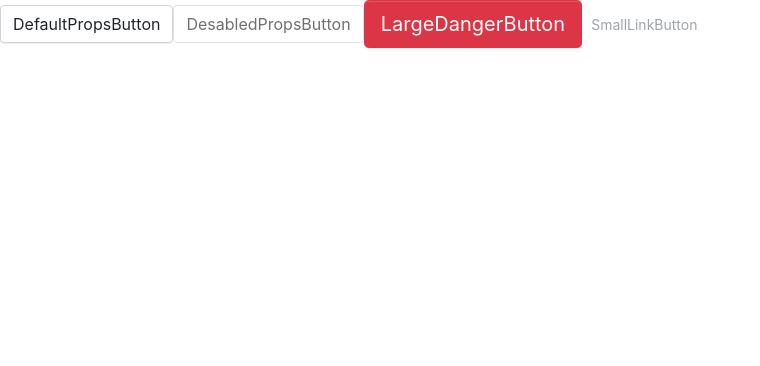
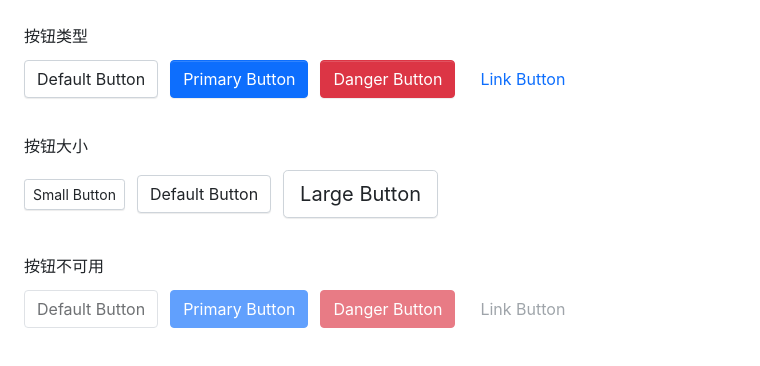
Before and after one commit to Laughingdyc/XD-UI, a React (Create React App) app: page / in a window 1280 px wide. Shown: the top 366 px of the page, without its empty margins (0-760 px from the left). Built offline with nearby package versions, Linux system fonts and the light colour scheme.

Commit message:
feat: button 整理

```diff
--- a/src/App.css
+++ /dev/null
@@ -1,38 +0,0 @@
-.App {
-  text-align: center;
-}
-
-.App-logo {
-  height: 40vmin;
-  pointer-events: none;
-}
-
-@media (prefers-reduced-motion: no-preference) {
-  .App-logo {
-    animation: App-logo-spin infinite 20s linear;
-  }
-}
-
-.App-header {
-  background-color: #282c34;
-  min-height: 100vh;
-  display: flex;
-  flex-direction: column;
-  align-items: center;
-  justify-content: center;
-  font-size: calc(10px + 2vmin);
-  color: white;
-}
-
-.App-link {
-  color: #61dafb;
-}
-
-@keyframes App-logo-spin {
-  from {
-    transform: rotate(0deg);
-  }
-  to {
-    transform: rotate(360deg);
-  }
-}
--- /dev/null
+++ b/src/App.scss
@@ -0,0 +1,12 @@
+
+.button-demo-wrapper{
+    margin: 24px;
+
+    .button-demo-title{
+        margin-bottom: 12px;
+    }
+
+    > *{
+        margin: 0 12px 12px 0;
+    }
+}
--- a/src/App.tsx
+++ b/src/App.tsx
@@ -1,27 +1,32 @@
 import React from 'react';
+import './App.scss'
 import './styles/index.scss';
 import Button, { ButtonSize, ButtonType } from './components/Button/button';
 
 function App() {
   return (
-    <div className="App">
-      <Button onClick={(e) => {console.log(e)}}>DefaultPropsButton</Button>
-      <Button disabled>DesabledPropsButton</Button>
-      <Button
-        btnType={ButtonType.Danger}
-        size={ButtonSize.Large}
-      >
-        LargeDangerButton
-      </Button>
-      <Button
-        disabled
-        btnType={ButtonType.Link}
-        size={ButtonSize.Small}
-        href='https://www.baidu.com/'
-      >
-        SmallLinkButton
-      </Button>
-    </div>
+    <>
+      <div className='button-demo-wrapper'>
+        <div className='button-demo-title'>按钮类型</div>
+        <Button>Default Button</Button>
+        <Button btnType={ButtonType.Primary}>Primary Button</Button>
+        <Button btnType={ButtonType.Danger}>Danger Button</Button>
+        <Button btnType={ButtonType.Link}>Link Button</Button>
+      </div>
+      <div className='button-demo-wrapper'>
+        <div className='button-demo-title'>按钮大小</div>
+        <Button size={ButtonSize.Small}>Small Button</Button>
+        <Button>Default Button</Button>
+        <Button size={ButtonSize.Large}>Large Button</Button>
+      </div>
+      <div className='button-demo-wrapper'>
+        <div className='button-demo-title'>按钮不可用</div>
+        <Button disabled>Default Button</Button>
+        <Button btnType={ButtonType.Primary} disabled>Primary Button</Button>
+        <Button btnType={ButtonType.Danger} disabled>Danger Button</Button>
+        <Button btnType={ButtonType.Link} disabled>Link Button</Button>
+      </div>
+    </>
   );
 }
 
--- a/src/components/Button/_style.scss
+++ b/src/components/Button/button.scss
@@ -24,7 +24,6 @@
         cursor: not-allowed;
         opacity: $btn-disabled-opacity;
         box-shadow: none;
-        pointer-events: none;
 
         // 所有子元素
         > * {
@@ -96,6 +95,7 @@
 
     &:disabled, &.disabled {
         color: $btn-link-disabled-color;
-        pointer-events: none;
+        cursor: not-allowed;
+        text-decoration: none;
     }
 }
--- a/src/components/Button/button.tsx
+++ b/src/components/Button/button.tsx
@@ -31,38 +31,33 @@ const Button: React.FC<ButtonProps> = (Props) => {
         className,
         size,
         btnType,
-        href,
+        href = '',
         children,
         ...restProps
     } = Props
 
     const classes = classNames('btn', className, {
-        // 'disabled'        : ( btnType === ButtonType.Link ) && disabled,
         'disabled'        : disabled,
         [`btn-${btnType}`]: btnType,
         [`btn-${size}`]   : size,
     })
 
-    if ( btnType === ButtonType.Link && href ) {
-        return (
-            <a
-                className={classes}
-                href={href}
-                {...restProps}
-            >
-                {children}
-            </a>
-        )
+    const ButtonBtn = (
+        <button className={classes} disabled={disabled} {...restProps}>{children}</button>
+    )
+
+    const LinkBtn = (
+        <a className={classes} href={href} {...restProps}>{children}</a>
+    )
+
+    const DisabledLinkBtn = (
+        <span className={classes} {...restProps}>{children}</span>
+    )
+
+    if ( btnType === ButtonType.Link ) {
+        return disabled ? DisabledLinkBtn : LinkBtn
     } else {
-        return (
-            <button
-                className={classes}
-                disabled={disabled}
-                {...restProps}
-            >
-                {children}
-            </button>
-        )
+        return ButtonBtn
     }
 }
 
--- a/src/styles/_ReBoot.scss
+++ b/src/styles/_ReBoot.scss
@@ -344,10 +344,10 @@ button {
 //
 // Credit: https://github.com/suitcss/base/
 
-button:focus {
-  outline: 1px dotted;
-  outline: 5px auto -webkit-focus-ring-color;
-}
+// button:focus {
+//   outline: 1px dotted;
+//   outline: 5px auto -webkit-focus-ring-color;
+// }
 
 // 1. Remove the margin in Firefox and Safari
 
--- a/src/styles/index.scss
+++ b/src/styles/index.scss
@@ -8,4 +8,4 @@
 @import "Mixin";
 
 // button
-@import "../components/Button/style"
+@import "../components/Button/button.scss"
```
Also changed, not shown: 1 other file (tests, documents, lock files or other folders).
